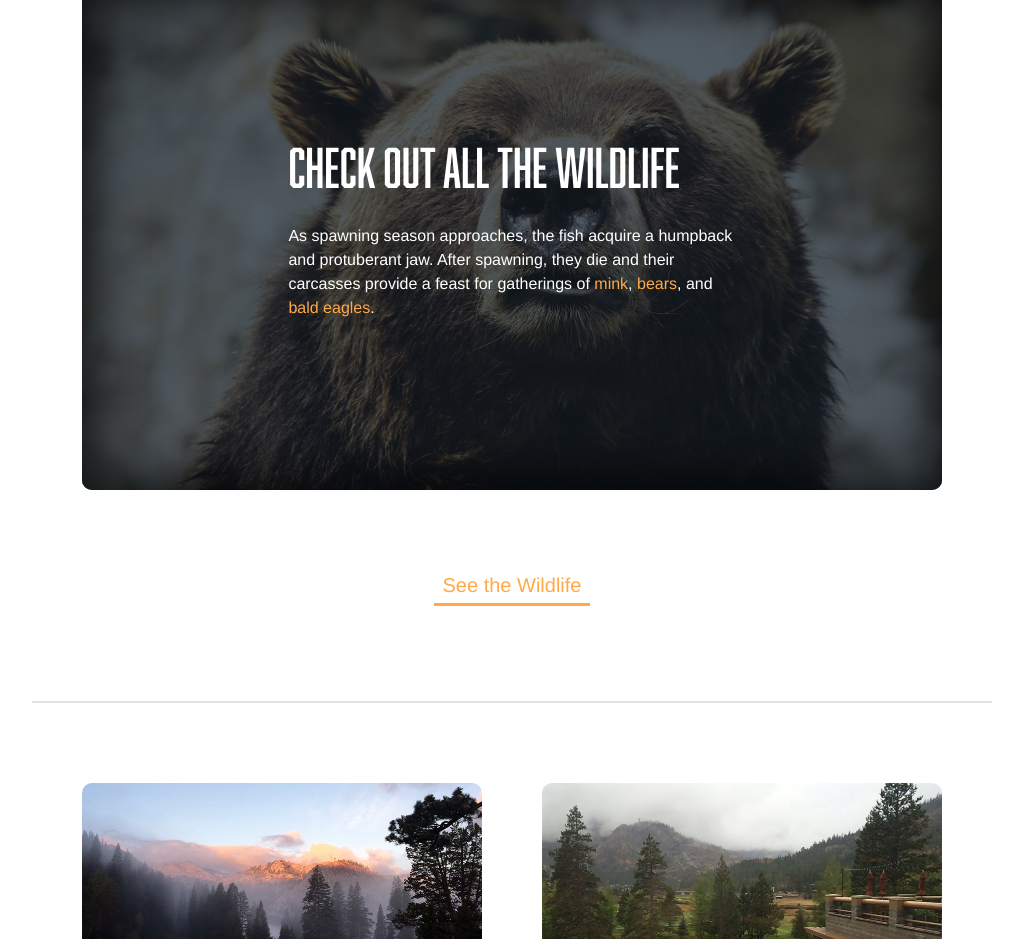
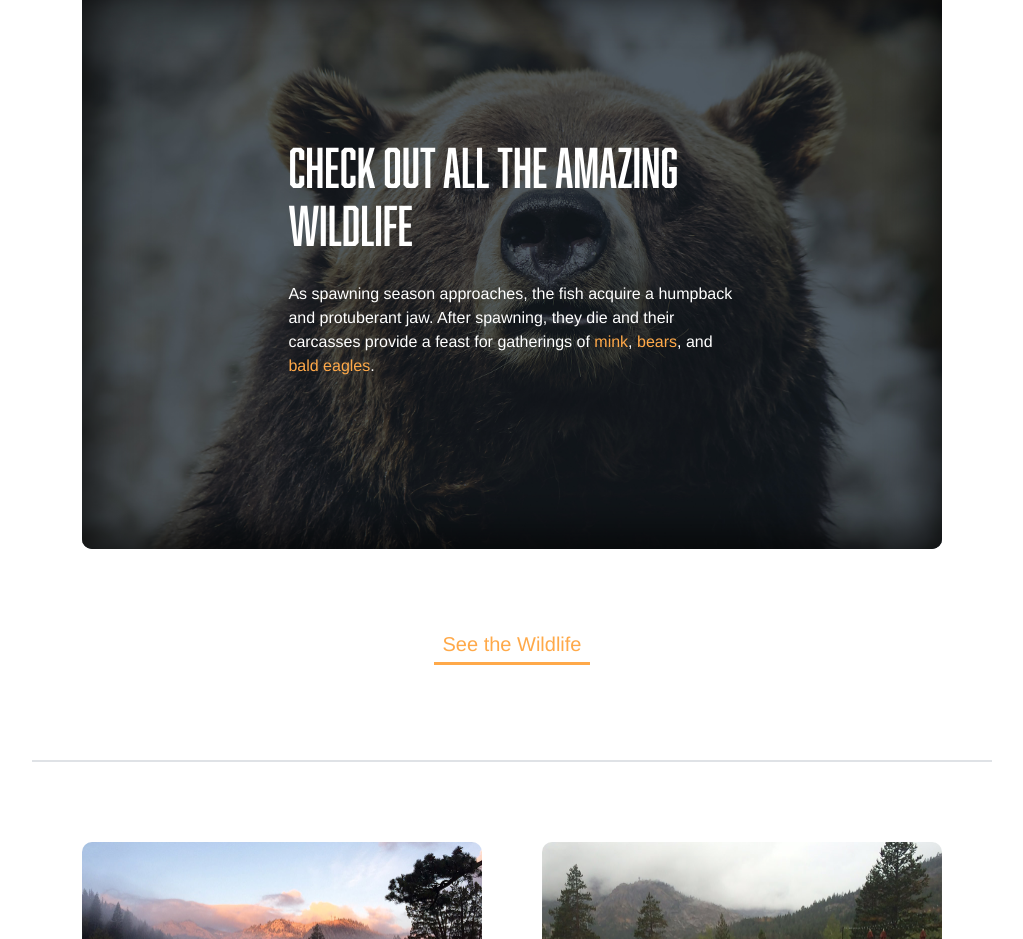
Before and after one commit to EliteGD/learning_git, a plain HTML site: page lake-tahoe/index.html in a window 1280 px wide. Shown: the part 1200-2139 px from the top of the page, without its empty margins (128-1151 px from the left). Drawn offline with Linux system fonts and the light colour scheme.

Commit message:
Updating wildlife title

```diff
--- a/lake-tahoe/index.html
+++ b/lake-tahoe/index.html
@@ -19,7 +19,7 @@
 			<a class="callout" href="#more">Find out more</a>
 
       <div class="wildlife">
-        <h2>Check out all the Wildlife</h2>
+        <h2>Check out all the amazing Wildlife</h2>
         <p>
           As spawning season approaches, the fish acquire a humpback and protuberant jaw. After spawning, they die and their carcasses provide a feast for gatherings of <a href="#mink">mink</a>, <a href="#bears">bears</a>, and <a href="#eagles">bald eagles</a>.
         </p>
```
Also changed, not shown: 1 other file.
